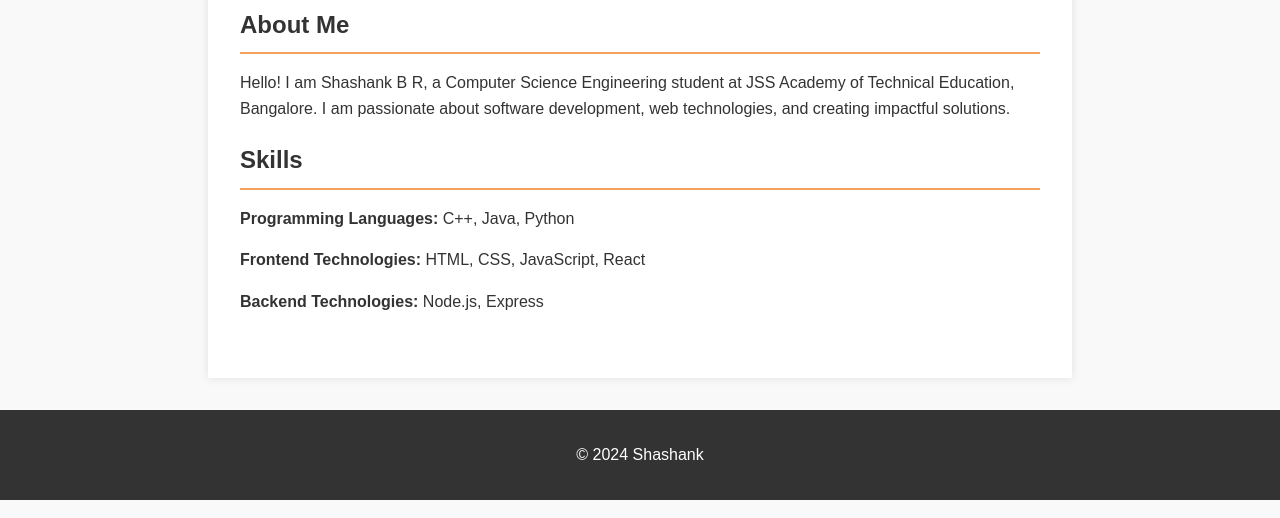
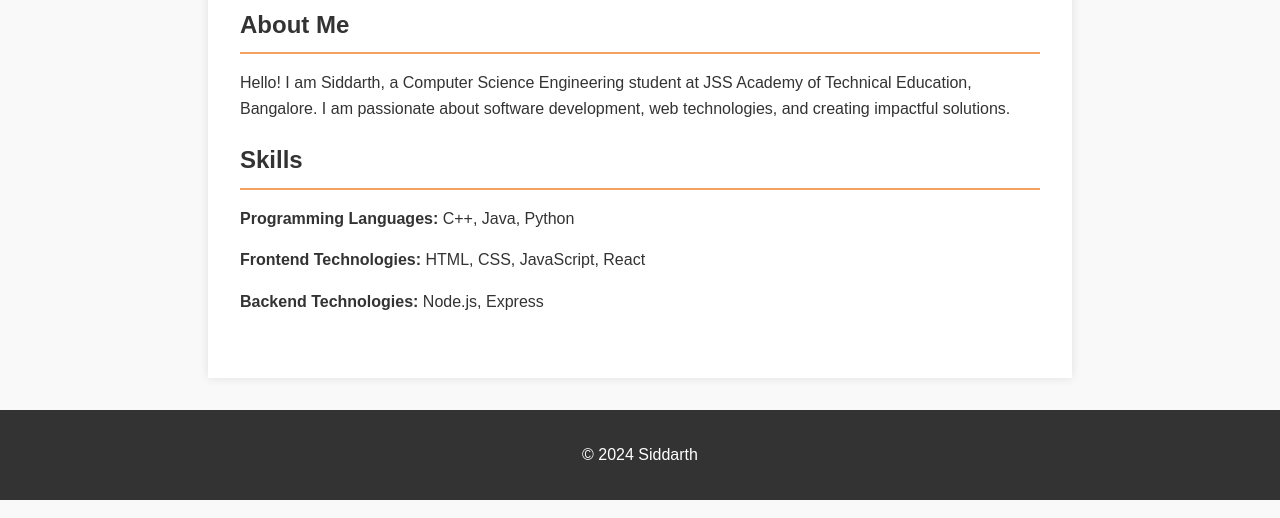
Before and after one commit to shashank379/SHASHANK, a plain HTML site: page index.html in a window 1280 px wide. Shown: the part 171-689 px from the top of the page. Drawn offline with Linux system fonts and the light colour scheme.

Commit message:
Update index.html

```diff
--- a/index.html
+++ b/index.html
@@ -21,7 +21,7 @@
         <section id="about">
             <h2>About Me</h2>
             <p>
-                Hello! I am Shashank B R, a Computer Science Engineering student at JSS Academy
+                Hello! I am Siddarth, a Computer Science Engineering student at JSS Academy
                 of Technical Education, Bangalore. I am passionate about software development, web technologies,
                 and creating impactful solutions.
             </p>
@@ -36,7 +36,7 @@
         </section>
     </main>
     <footer>
-        <p>&copy; 2024 Shashank</p>
+        <p>&copy; 2024 Siddarth</p>
     </footer>
 </body>
 </html>
```
